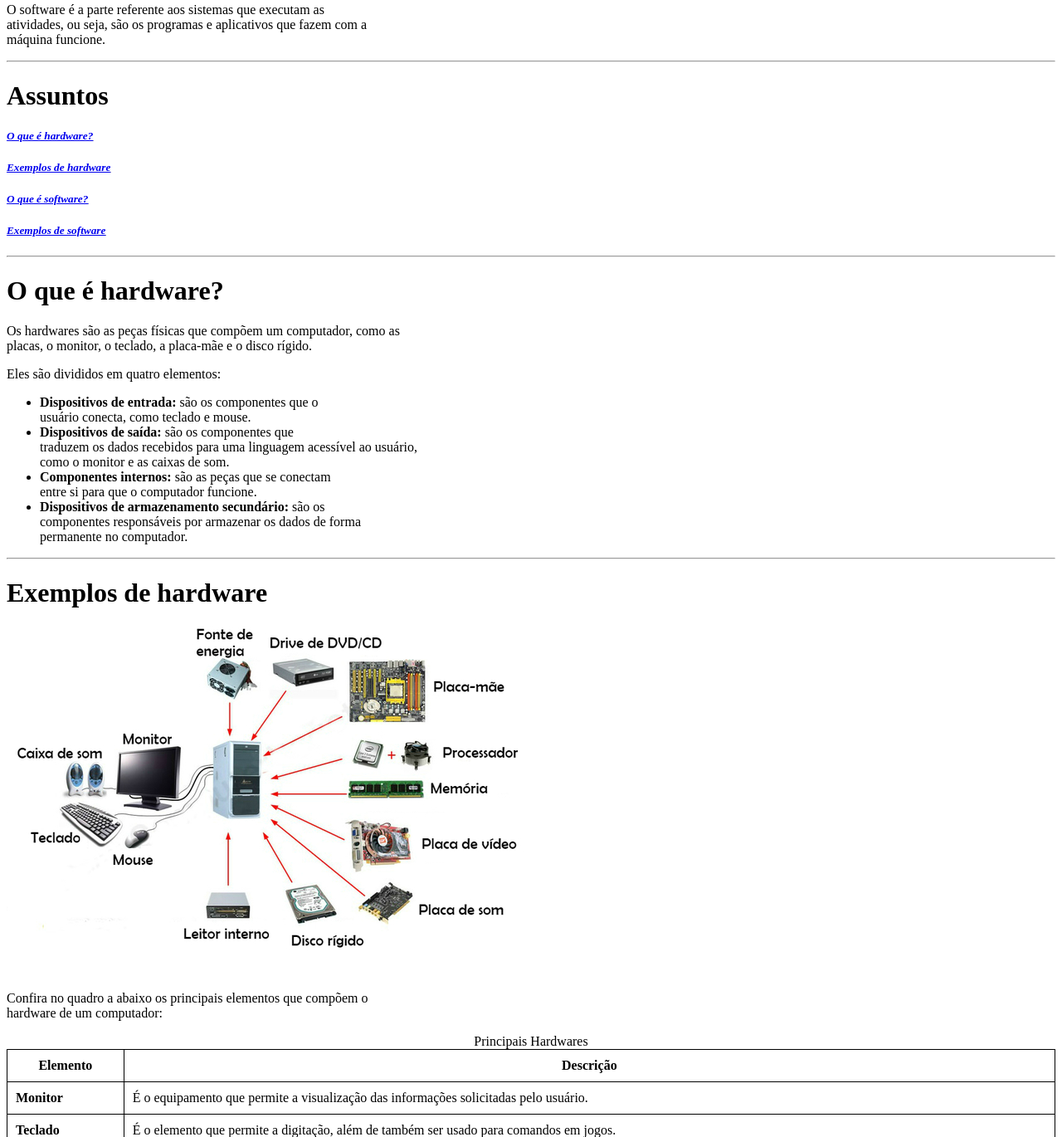
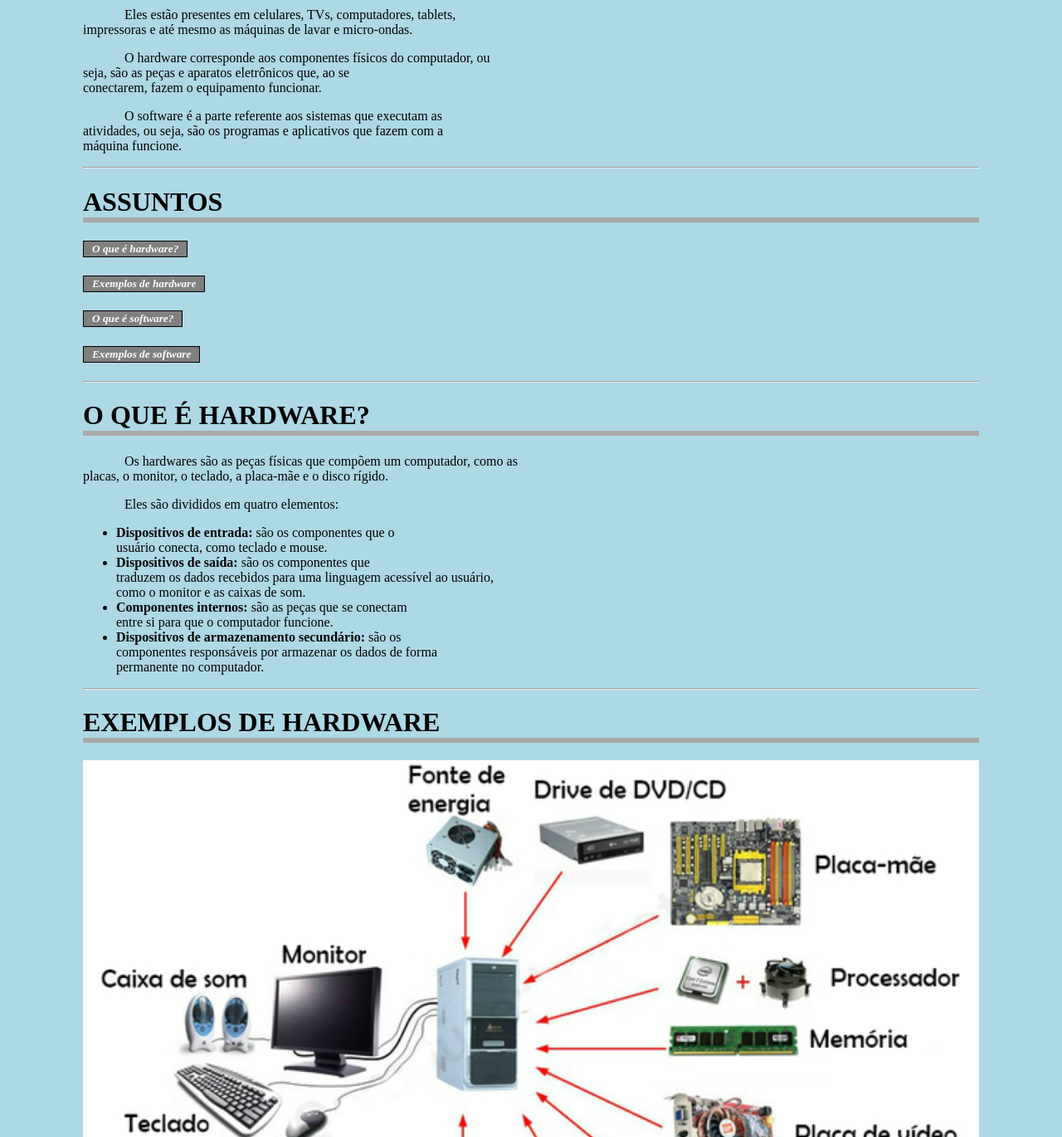
Before and after one commit to RojieEmanuel/PPI-1, a plain HTML site: page Hardware_Software.html in a window 1280 px wide. Shown: the part 1430-2800 px from the top of the page at 83% size. Drawn offline with Linux system fonts and the light colour scheme.

Commit message:
primeiros passos css

```diff
--- a/Hardware_Software.html
+++ b/Hardware_Software.html
@@ -6,31 +6,9 @@
     <meta name="author" content="Rojiê Emanuel Vieira de Lima" />
   	<meta name="description" content="Resumo Sobre a História da Internet" />
     <link rel="icon" href="img/icon_index.ico" />
+      <link rel="stylesheet" type="text/css" href="Style.css">
 
     <title>Hardware & Software</title>
-
-    <style>
-						table, th, td {
-								border: solid 1px black;
-								border-collapse: collapse;
-								padding: 10px;
-						}
-						th {
-								text-align: center;
-						}
-						td {
-								text-align: left;
-						}
-						p {
-								max-width: 600px;
-						}
-						tbody#destaque:hover, tr:hover {
-								background-color: #ccc;
-						}
-
-
-
-		</style>
 
 
   </head>
@@ -38,7 +16,9 @@
   <body>
 
     <header>
-   <img src="img/banner.jpg" title="Banner" alt="Banner principal" />
+      <div class="minha-div">
+          <img src="img/banner.jpg" title="Banner" alt="Banner principal" />
+      </div>
    <h1>Matéria Online</h1>
    <form action="https://www.google.com.br/" id="searchform" method="get">
        <label for="pesquisa">Pesquisa</label>
--- /dev/null
+++ b/Style.css
@@ -0,0 +1,84 @@
+
+
+  body {
+  background-color: lightblue;
+  margin:100px;
+}
+
+
+  h1{
+  border-bottom: 6px solid DarkGrey;
+  text-transform: uppercase;
+  text-shadow: Grey;
+
+}
+
+
+  img {
+    max-width: 100%;
+    max-height: 100%;
+    width: 100%;
+}
+
+
+
+  .minha-div {
+    border: 1px solid black;
+    width: 100%;
+}
+  .Assunt {
+  padding-left: 1px;
+  padding-right: 1px;
+  padding-top: 15px;
+  padding-bottom: 15px;
+}
+  .gif{
+    border: 1px solid black;
+    width: 70%;
+  }
+
+
+  p {
+  text-indent: 50px;
+  font-variant: normal;
+  font-family: "Times New Roman", Times, serif;
+}
+
+
+table {
+  border-collapse: collapse;
+  width: 100%;
+  border: 1px solid Black:
+}
+
+th, td {
+  text-align: left;
+  padding: 8px;
+  border: 1px solid Black:
+}
+
+tr:nth-child(even){background-color: #f2f2f2}
+
+th {
+  background-color: Grey;
+  color: white;
+  border: 1px solid Black:
+}
+
+
+
+  a:link{
+  background-color: Grey;
+  color: white;
+  padding: 1px 10px;
+  text-align: center;
+  text-decoration: none;
+  display: inline-block;
+  border: 1px solid black;
+  font-weight: bold;
+
+}
+
+  a:hover {
+  background-color: DarkGrey;
+}
```
Also changed, not shown: Estado_Moderno.html (+4 -1 lines), History_net.html (+4 -1 lines), Index.Html (+4 -1 lines), Islamismo.html (+4 -1 lines), Lei_Murphy.html (+4 -1 lines), Programador.html (+8 -2 lines), Toyotismo.html (+5 -23 lines).
